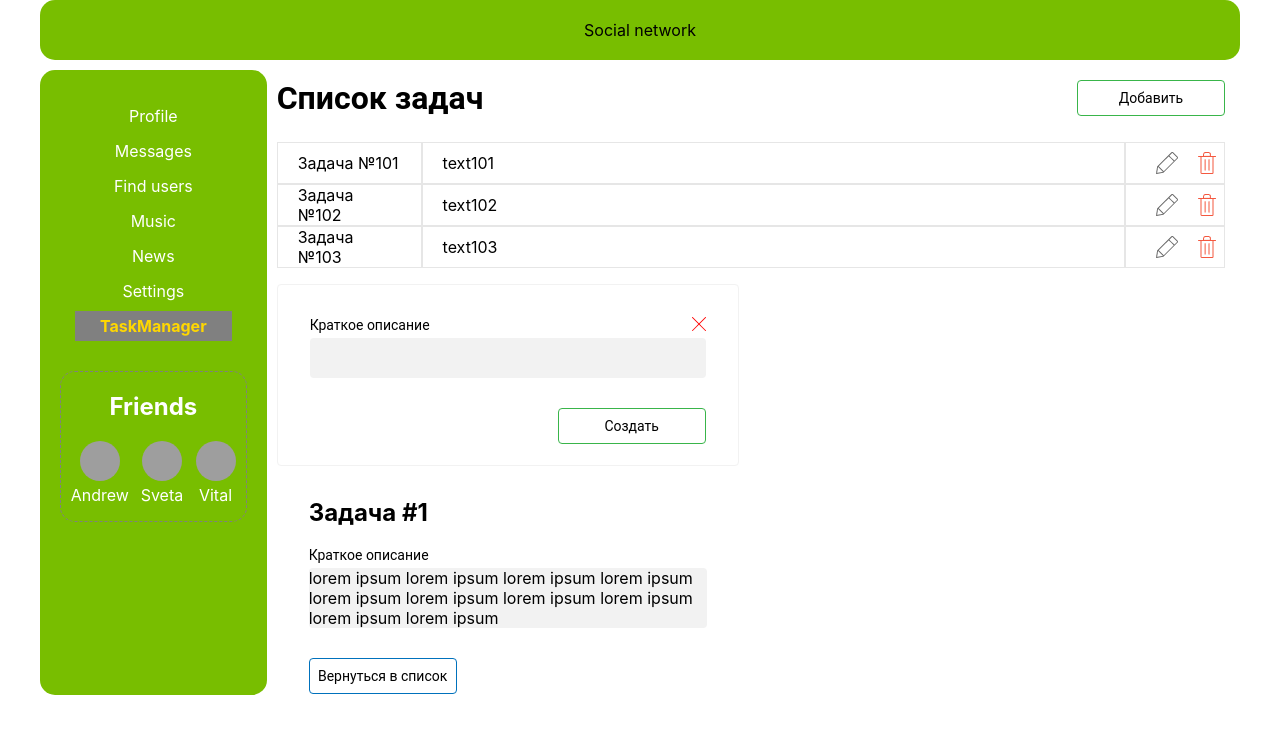
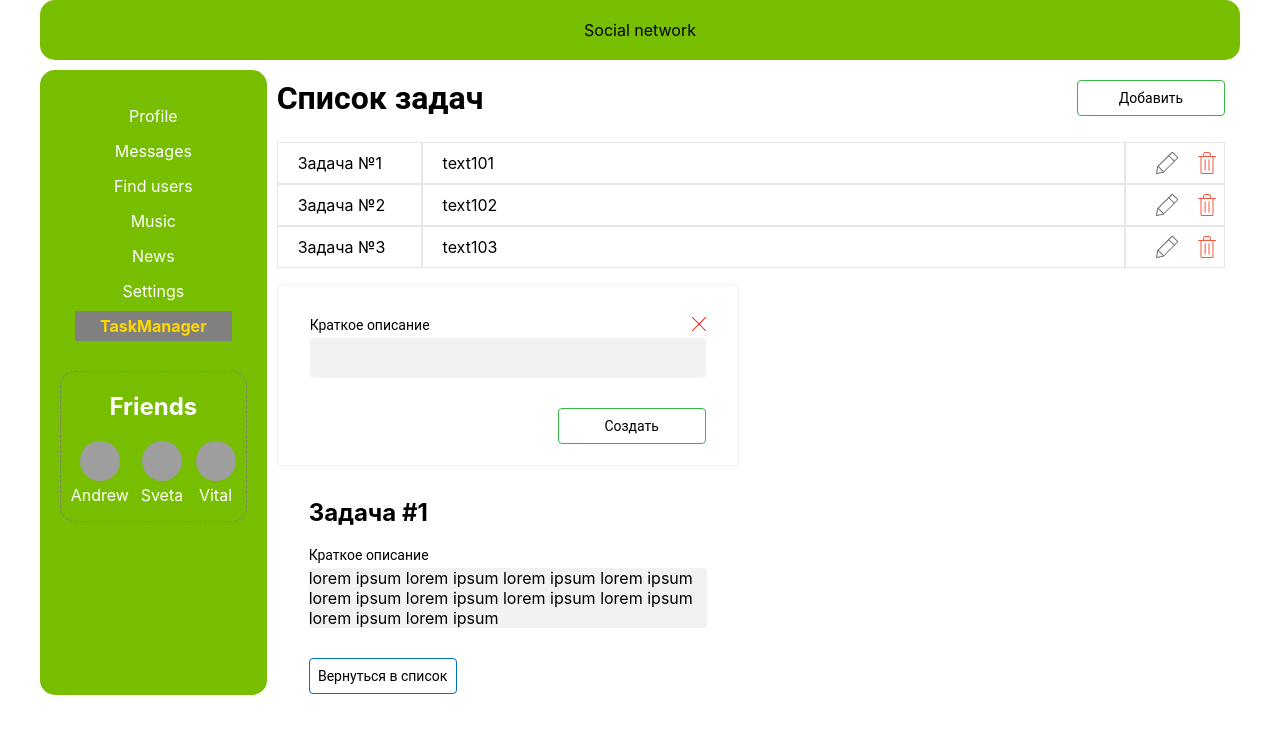
Before and after one commit to cartario/IT-kamasutra, a React (Create React App) app: page /taskmanager in a window 1280 px wide. Shown: the top 734 px of the page. Built offline with nearby package versions, Linux system fonts and the light colour scheme; grey boxes are pictures that could not be loaded.

Commit message:
реализует добавление по id

```diff
--- a/src/components/task-manager/create-task.jsx
+++ b/src/components/task-manager/create-task.jsx
@@ -21,8 +21,8 @@ class CreateTask extends React.Component {
 
 	_submitHandler(e){
 		e.preventDefault();
-    this.props.addTask(this.state.text)
-
+    this.props.addTask(this.props.currentId, this.state.text)
+    console.log(this.props.currentId)
 	}
 
 	_closeTaskClickHandler(){
@@ -64,8 +64,8 @@ class CreateTask extends React.Component {
 
 
 const mapDispatchToProps = (dispatch) => ({
-	addTask (text) {
-		dispatch(ActionCreator.addTask(text));
+	addTask (id, text) {
+		dispatch(ActionCreator.addTask(id, text));
   },
 
   removeTask(id) {
--- a/src/components/task-manager/task-manager.jsx
+++ b/src/components/task-manager/task-manager.jsx
@@ -34,10 +34,11 @@ const FullTask = () => {
 	);
 };
 
-
-
 const TaskList = (props) => {
 	const {tasks} = props;
+	let currentId;
+	tasks.length ? currentId = tasks[tasks.length - 1].id + 1: currentId = 1;
+
 	return (
 		<section className={`${s.taskmanager} ${s.tasks}`}>
 			<div className={`${s.tasks__header} ${s.header}`}>
@@ -49,7 +50,7 @@ const TaskList = (props) => {
 					{tasks.map((task, i)=> <Task key={task.id} id={task.id} title={task.title}/>)}
 				</ul>
 			</div>
-			<CreateTask/>
+			<CreateTask currentId = {currentId}/>
 			<FullTask/>
 		</section>
 	);
@@ -63,7 +64,6 @@ const TaskManager = (props) => {
 };
 
 const mapStateToProps = (state) => ({
-
 	tasks: state.taskManagerPage.data,
 })
 
--- a/src/components/task-manager/task.jsx
+++ b/src/components/task-manager/task.jsx
@@ -6,6 +6,7 @@ import {ActionCreator} from '../../reducers/task-manager-reducer.js';
 class Task extends React.Component{
   constructor(props){
     super(props)
+
   }
 
   _removeClickHandler(id) {
--- a/src/reducers/task-manager-reducer.js
+++ b/src/reducers/task-manager-reducer.js
@@ -9,9 +9,9 @@ const ActionType = {
 
 const initialState = {
 	data:[
-		{id:101, title: "text101",},
-		{id:102, title: "text102",},
-		{id:103, title: "text103",},
+		{id:1, title: "text101",},
+		{id:2, title: "text102",},
+		{id:3, title: "text103",},
 	],
 	length: 1,
 	success: true,
@@ -19,10 +19,15 @@ const initialState = {
 };
 
 export const ActionCreator = {
-  addTask: (text) => ({
+  addTask: (id, text) => {
+
+    return ({
       type: ActionType.ADD_TASK,
-      payload: text,
-    }),
+      payload: {
+        id: id,
+        text: text},
+    })
+  },
 
   removeTask: (id) => ({
     type: ActionType.REMOVE_TASK,
@@ -33,7 +38,8 @@ export const ActionCreator = {
 export const reducer = (state = initialState, action) => {
   switch (action.type) {
     case ActionType.ADD_TASK:
-      const newTask = {id: 0, title: action.payload};
+      const newTask = {id: action.payload.id, title: action.payload.text};
+
       return extend(state, {data: [...state.data, newTask]});
 
     case ActionType.REMOVE_TASK:
```
